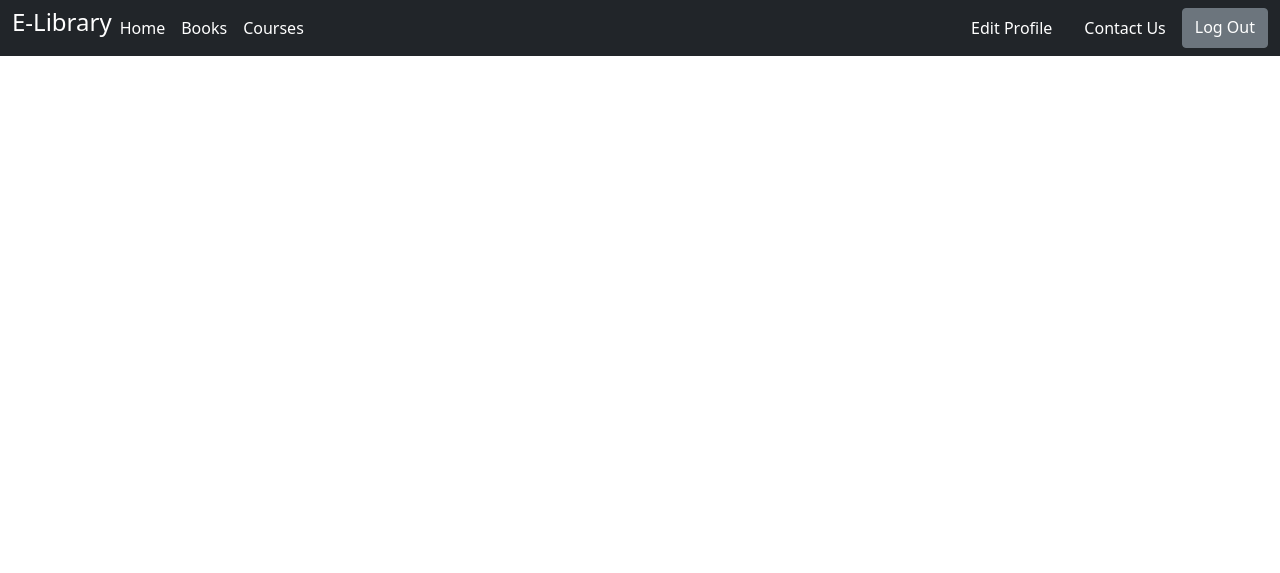
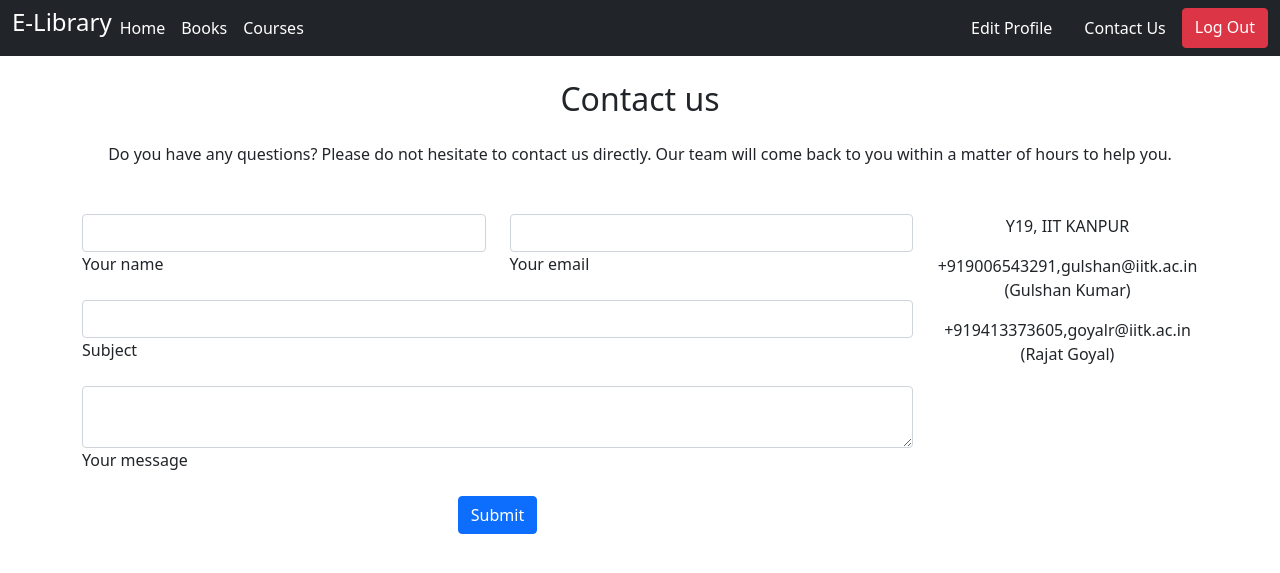
Before and after one commit to gulshaniitk/Elibrary, a PHP site: page /contact_us.php in a window 1280 px wide. Shown: the top 573 px of the page. Run offline with PHP 8.4, Linux system fonts and the light colour scheme.

Commit message:
demo commit

```diff
--- a/contact_us.php
+++ b/contact_us.php
@@ -61,7 +61,7 @@
       </li>
 -->
 
-      <a class="btn btn-secondary" href="user_log_out.php" role = "button"> Log Out </a>
+      <a class="btn btn-danger" href="user_log_out.php" role = "button"> Log Out </a>
 
 
 
@@ -71,7 +71,107 @@
   </div>
 </nav>
 
+<section class="container contact">
 
+    <!--Section heading-->
+    <h2 class="h1-responsive font-weight-bold text-center my-4">Contact us</h2>
+    <!--Section description-->
+    <p class="text-center w-responsive mx-auto mb-5">Do you have any questions? Please do not hesitate to contact us directly. Our team will come back to you within
+        a matter of hours to help you.</p>
+
+    <div class="row">
+
+        <!--Grid column-->
+        <div class="col-md-9 mb-md-0 mb-5">
+            <form id="contact-form" name="contact-form" action="mail.php" method="POST">
+
+                <!--Grid row-->
+                <div class="row">
+
+                    <!--Grid column-->
+                    <div class="col-md-6">
+                        <div class="md-form mb-0">
+                            <input type="text" id="name" name="name" class="form-control">
+                            <label for="name" class="">Your name</label>
+                        </div>
+                    </div>
+
+                    <!--Grid column-->
+
+                    <!--Grid column-->
+                    <div class="col-md-6">
+                        <div class="md-form mb-0">
+                            <input type="text" id="email" name="email" class="form-control">
+                            <label for="email" class="">Your email</label>
+                        </div>
+                    </div>
+
+                    <!--Grid column-->
+
+                </div>
+                <br>
+                <!--Grid row-->
+
+                <!--Grid row-->
+                <div class="row">
+                    <div class="col-md-12">
+                        <div class="md-form mb-0">
+                            <input type="text" id="subject" name="subject" class="form-control">
+                            <label for="subject" class="">Subject</label>
+                        </div>
+                    </div>
+                </div>
+                <br>
+                <!--Grid row-->
+
+                <!--Grid row-->
+                <div class="row">
+
+                    <!--Grid column-->
+                    <div class="col-md-12">
+
+                        <div class="md-form">
+                            <textarea type="text" id="message" name="message" rows="2" class="form-control md-textarea"></textarea>
+                            <label for="message">Your message</label>
+                        </div>
+
+                    </div>
+                </div>
+                <br>
+                <!--Grid row-->
+                <div class="text-center text-md-left">
+                <button type="submit" class="btn btn-primary text-center" name="submit" >Submit</button>
+            </div>
+
+
+            </form>
+
+        </div>
+        <!--Grid column-->
+
+        <!--Grid column-->
+        <div class="col-md-3 text-center">
+            <ul class="list-unstyled mb-0">
+                <li><i class="fas fa-map-marker-alt fa-2x"></i>
+                    <p>Y19, IIT KANPUR</p>
+                </li>
+
+                <li><i class="fas fa-phone mt-4 fa-2x"></i>
+                    <p>+919006543291,gulshan@iitk.ac.in (Gulshan Kumar) </p>
+                    <p>+919413373605,goyalr@iitk.ac.in (Rajat Goyal)</p>
+                </li>
+
+                <li><i class="fas fa-envelope mt-4 fa-2x"></i>
+                    <p></p>
+                    <p></p>
+                </li>
+            </ul>
+        </div>
+        <!--Grid column-->
+
+    </div>
+
+</section>
 
 
 
--- a/user_books.php
+++ b/user_books.php
@@ -91,7 +91,7 @@ body{
       </li>
 -->
 
-      <a class="btn btn-secondary" href="user_log_out.php" role = "button"> Log Out </a>
+      <a class="btn btn-danger" href="user_log_out.php" role = "button"> Log Out </a>
 
 
 
--- a/user_courses.php
+++ b/user_courses.php
@@ -89,7 +89,7 @@ body{
       </li>
 -->
 
-      <a class="btn btn-secondary" href="user_log_out.php" role = "button"> Log Out </a>
+      <a class="btn btn-danger" href="user_log_out.php" role = "button"> Log Out </a>
 
 
 
--- a/user_edit.php
+++ b/user_edit.php
@@ -102,7 +102,7 @@ body{
       </li>
 -->
 
-      <a class="btn btn-secondary"href="user_log_out.php" role = "button"> Log Out </a>
+      <a class="btn btn-danger"href="user_log_out.php" role = "button"> Log Out </a>
 
 
 
--- a/user_issue.php
+++ b/user_issue.php
@@ -109,7 +109,7 @@ body{
       </li>
 -->
 
-      <a class="btn btn-secondary"href="user_log_out.php" role = "button"> Log Out </a>
+      <a class="btn btn-danger" href="user_log_out.php" role = "button"> Log Out </a>
 
 
 
```
